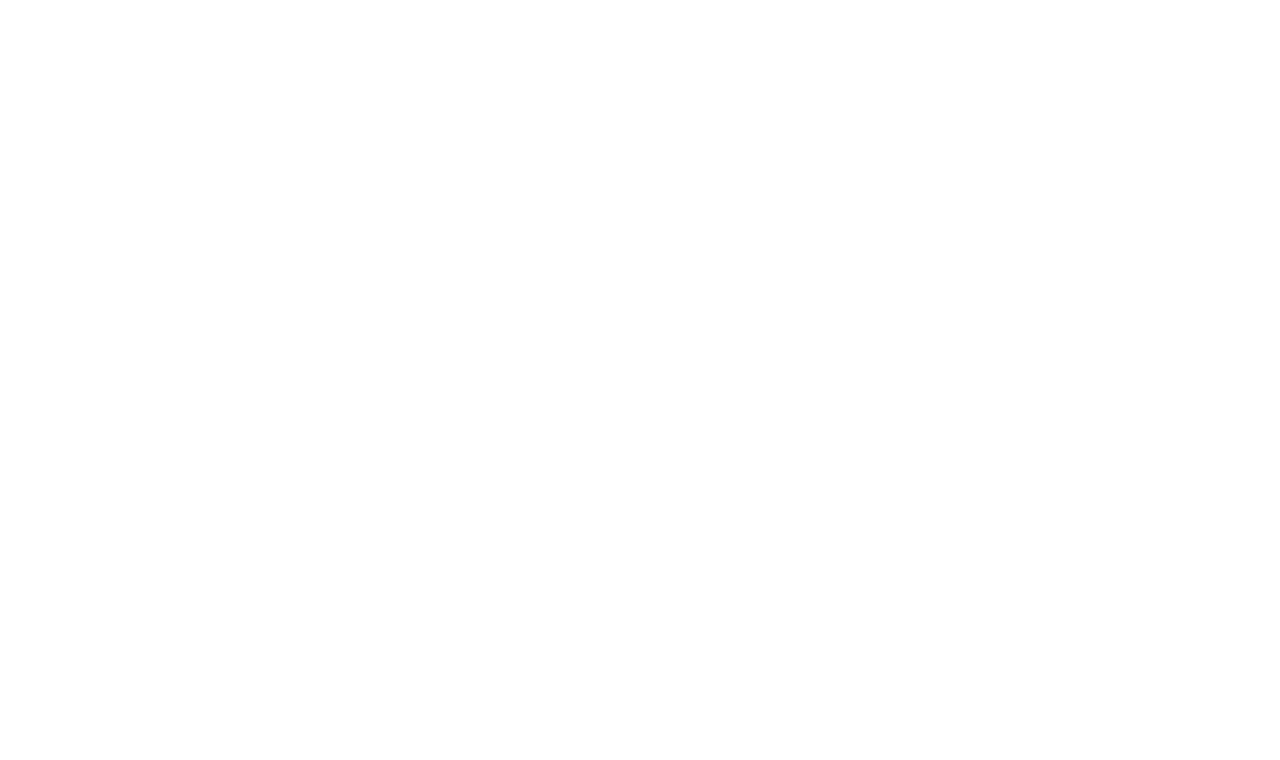
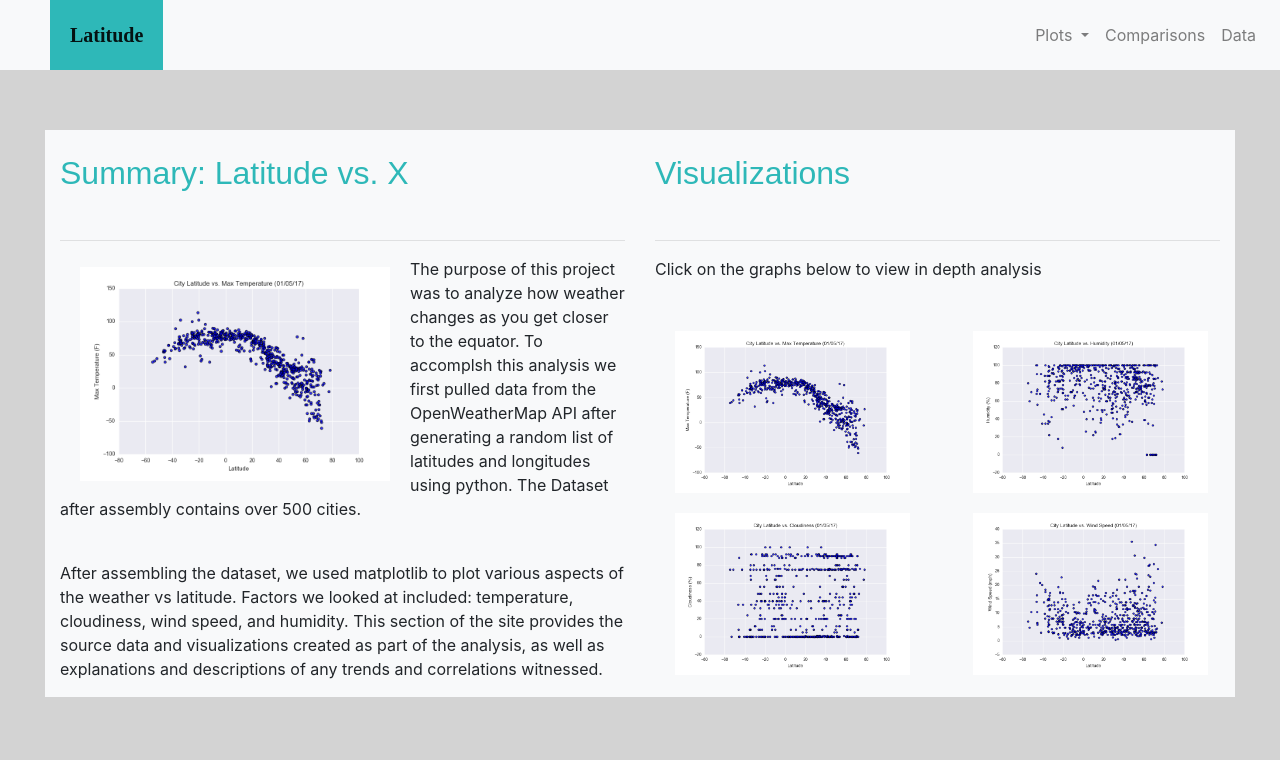
Before and after one commit to ugochi/ugochi.github.io, a plain HTML site: page maxtemp.html in a window 1280 px wide. Drawn offline with nearby package versions, Linux system fonts and the light colour scheme.

Commit message:
landing page updates

```diff
--- a/index.css
+++ b/index.css
@@ -31,12 +31,27 @@ img {
     background-color:#2eb8b8;
     font-family: times new roman;
     font-weight: bold;
-    color: ffffff;
+    color: #ffff;
     padding: 20px;
 }
 
 .background{
     padding: 60px;
+}
+
+.footer{
+    background-color: #737373;
+    text-align: center;
+}
+
+.teal{
+    background-color:#2eb8b8;
+    padding: 5px;
+}
+.footer-text{
+    color: #ffff;
+    display: center;
+    font-size: 10px;
 }
 /* Here we define a navbar style that will ONLY be applied at screen sizes below 480 pixels */
 @media (max-width: 480px) {
--- a/maxtemp.html
+++ b/maxtemp.html
@@ -0,0 +1,99 @@
+<!-- * On your own, create a simple bio page for yourself using the following HTML elements...
+
+  * A header that will store your name inside of it
+  * An image that will act as a stand-in for your picture with an `alt` attribute which gives a very basic description of the image
+  * Two paragraphs that will have text describing who you are
+  * An unordered list of links that connect to your social media pages
+   A table that will contain three columns and some data on your favorite movies, songs, books, or activities -->
+
+
+   <!DOCTYPE html>
+   <html lang="en-us">
+   <head>
+     <meta charset="UTF-8">
+     <title>Latitude vs. Max Temperature </title>
+     <link rel="stylesheet" href="https://stackpath.bootstrapcdn.com/bootstrap/4.3.1/css/bootstrap.min.css" integrity="sha384-ggOyR0iXCbMQv3Xipma34MD+dH/1fQ784/j6cY/iJTQUOhcWr7x9JvoRxT2MZw1T" crossorigin="anonymous">
+     <link rel="stylesheet" type= "text/css" href= "index.css">
+
+     <script src="https://code.jquery.com/jquery-3.3.1.slim.min.js" integrity="sha384-q8i/X+965DzO0rT7abK41JStQIAqVgRVzpbzo5smXKp4YfRvH+8abtTE1Pi6jizo" crossorigin="anonymous"></script>
+     <script src="https://cdnjs.cloudflare.com/ajax/libs/popper.js/1.14.7/umd/popper.min.js" integrity="sha384-UO2eT0CpHqdSJQ6hJty5KVphtPhzWj9WO1clHTMGa3JDZwrnQq4sF86dIHNDz0W1" crossorigin="anonymous"></script>
+     <script src="https://stackpath.bootstrapcdn.com/bootstrap/4.3.1/js/bootstrap.min.js" integrity="sha384-JjSmVgyd0p3pXB1rRibZUAYoIIy6OrQ6VrjIEaFf/nJGzIxFDsf4x0xIM+B07jRM" crossorigin="anonymous"></script>
+   </head>
+
+
+   <body>
+     <nav class="navbar navbar-expand-lg navbar-light bg-light">
+      <a class="navbar-brand" href="index.html">Latitude</a>
+       <button class="navbar-toggler" type="button" data-toggle="collapse" data-target="#navbarNavDropdown" aria-controls="navbarNavDropdown" aria-expanded="false" aria-label="Toggle navigation">
+         <span class="navbar-toggler-icon"></span>
+       </button>
+       <div class="collapse navbar-collapse" id="navbarNavDropdown">
+         <ul class="navbar-nav ml-auto">
+           <li class="nav-item dropdown">
+             <a class="nav-link dropdown-toggle" href="#" id="navbarDropdownMenuLink" role="button" data-toggle="dropdown" aria-haspopup="true" aria-expanded="false">
+               Plots
+             </a>
+             <div class="dropdown-menu" aria-labelledby="navbarDropdownMenuLink">
+               <a class="dropdown-item" href="#">Max Temperature</a>
+               <a class="dropdown-item" href="#">Humidity</a>
+               <a class="dropdown-item" href="#">Cloudiness</a>
+               <a class="dropdown-item" href="#">Wind Speed</a>
+             </div>
+           </li>
+           <li class="nav-item">
+             <a class="nav-link" href="#">Comparisons</a>
+           </li>
+           <li class="nav-item">
+             <a class="nav-link" href="#">Data</a>
+           </li>
+         </ul>
+       </div>
+     </nav>
+
+     <!-- Creates the Overall Grid -->
+     <div class="container-fluid">
+         <div class= "row">
+             <div class=" col-md-6 pad top bg-light"> <br>
+               <h3 class="h2" >Summary: Latitude vs. X</h3> <br>
+               <hr>
+                   <img src="Resources/assets/images/Fig1.png" alt="Latitude vs. Max Temperature"  class= "float-left rounded mx-auto d-block img-auto" width="350" height=auto>
+
+                   <p> The purpose of this project was to analyze how weather changes as you get closer to the equator.
+                     To accomplsh this analysis we first pulled data from the OpenWeatherMap API after generating a random
+                     list of latitudes and longitudes using python. The Dataset after assembly contains over 500 cities. </p> <br>
+                   <p> After assembling the dataset, we used matplotlib to plot various aspects of the weather vs latitude.
+                     Factors we looked at included: temperature, cloudiness, wind speed, and humidity. This section of the site
+                     provides the source data and visualizations created as part of the analysis, as well as explanations
+                     and descriptions of any trends and correlations witnessed. </p>
+
+             </div>
+             <div class="col-md-6 pad top bg-light"> <br>
+               <h3 class="h2">Visualizations</h3> <br>
+               <hr>
+               <p>Click on the graphs below to view in depth analysis</p>
+
+               <div class="row">
+                 <div class="col-md-6 pad top"> <br>
+                   <a href="maxtemp.html"><img src="Resources/assets/images/Fig1.png" alt="Latitude vs. Max Temperature" width="275" height=auto></a>
+                 </div>
+                 <div class="col-md-6 pad top"> <br>
+                   <a href="humidity.html"><img src="Resources/assets/images/Fig2.png" alt="Latitude vs. Humidity" width="275" height=auto></a>
+                 </div>
+               </div>
+
+               <div class="row">
+                 <div class="col-md-6 pad top">
+                   <a href="cloudiness.html"><img src="Resources/assets/images/Fig3.png" alt="Latitude vs. Cloudiness" width="275" height=auto></a>
+                 </div>
+                 <div class="col-md-6 pad top">
+                   <a href="windspeed.html"><img src="Resources/assets/images/Fig4.png" alt="Latitude vs. Wind Speed" width="275" height=auto></a>
+                 </div>
+               </div>
+             </div>
+           </div>
+         </div>
+     </div>
+
+   </body>
+
+   </html>
```
Also changed, not shown: index.html (+11 -6 lines).
